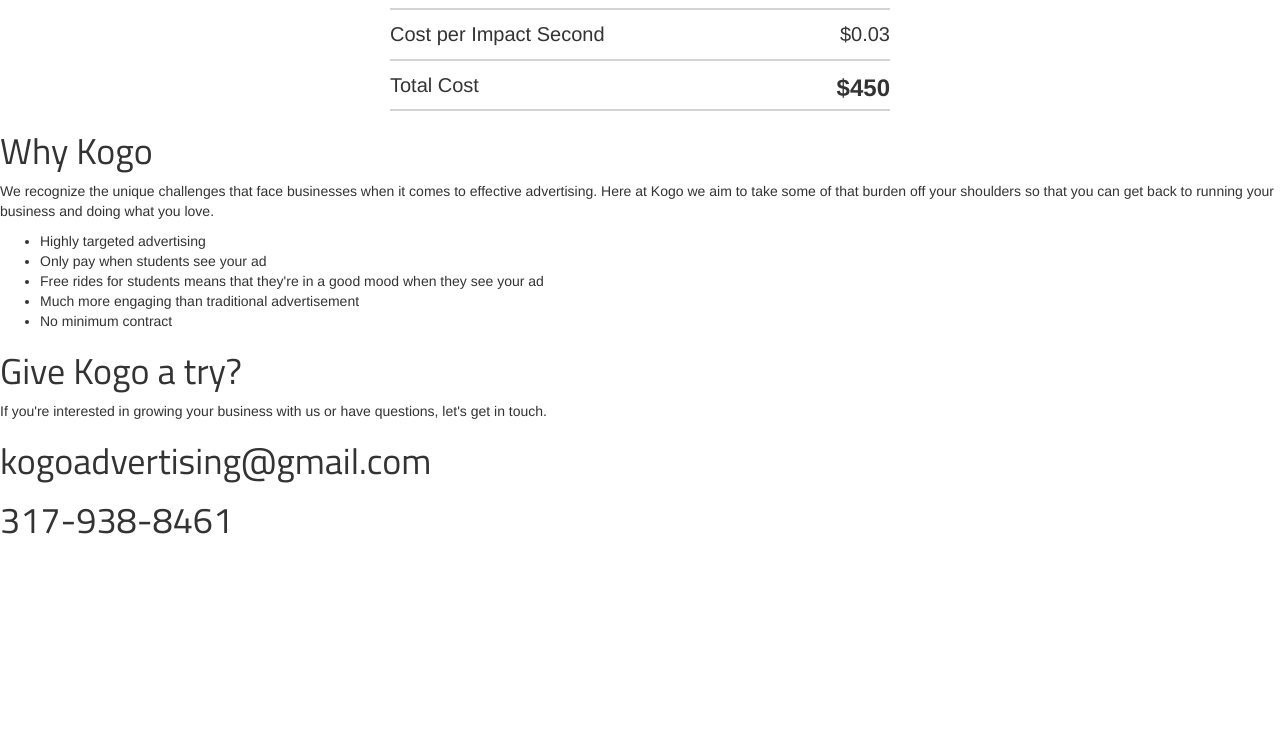
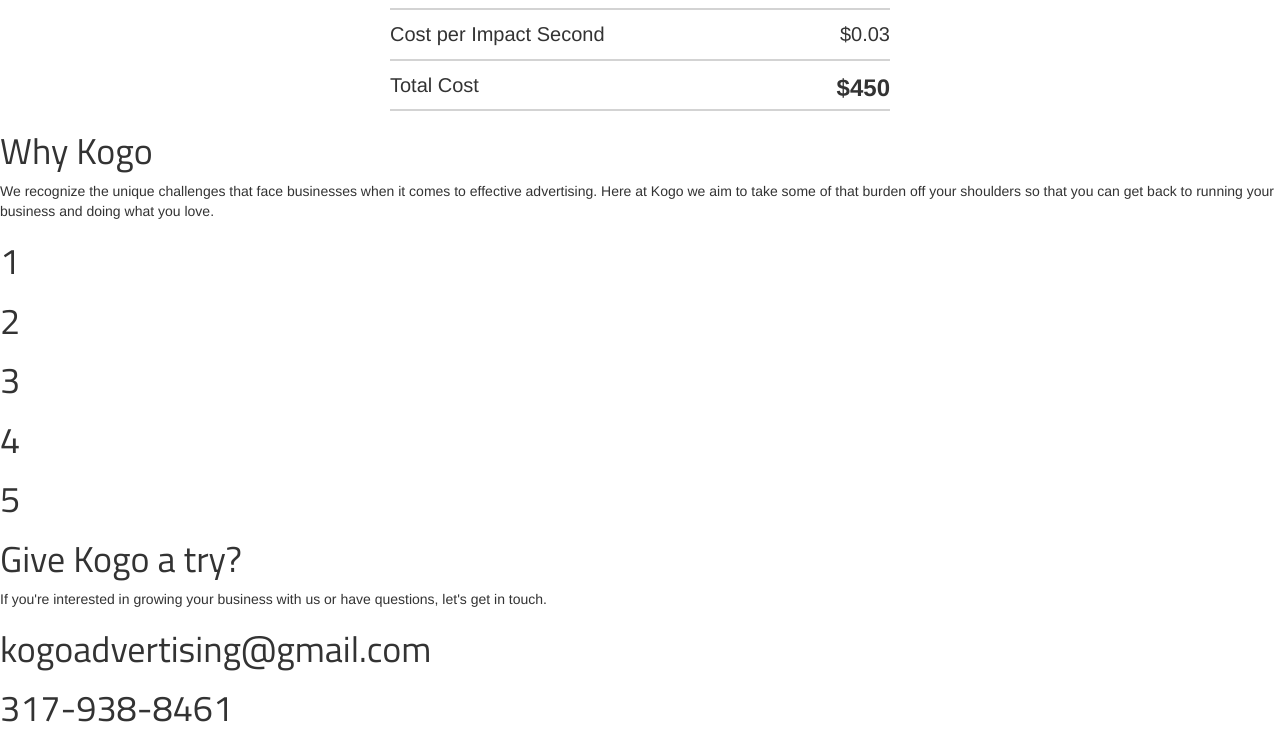
Before and after one commit to akyker20/KogoBusinesses, a Django app: template kogo/templates/companies.html in a window 1280 px wide. Shown: the part 2284-3019 px from the top of the page. Before the commit the page ends 2818 px from the top, so only its background shows below. Run offline with Django 3.2, Linux system fonts and the light colour scheme; the template is opened without the code that fills it, so the values that code supplies are empty; some libraries are stand-ins or nearby versions.

Commit message:
removed twython and twitter stuff and added icon js and began to style

```diff
--- a/kogo/static/css/company/desktop.css
+++ b/kogo/static/css/company/desktop.css
@@ -190,3 +190,16 @@
 	font-size: 1.5em;
 	width: 500px;
 }
+
+div.icons-container {
+	margin: 30px 0px;
+	overflow: auto;
+	overflow-y: hidden;
+}
+
+div.icon {
+	text-align: center;
+	width: 230px;
+	font-size: 75px;
+	float: left;
+}
--- a/kogo/static/js/companies.js
+++ b/kogo/static/js/companies.js
@@ -3,6 +3,20 @@
 	$( window ).resize(function() {
   		resetPaddingOfIntroSectionToFitBrowserHeight();
 	});
+
+	var lastHoverDate = new Date();
+	var halfASecond = 500;
+
+	$("div.icon").hover(function(){
+		var hoverDate = new Date();
+		if(hoverDate.getTime() - lastHoverDate.getTime() > halfASecond) {
+			var data = $(this).data("id");
+			$("div.icon-info:visible").hide();
+			var infoContainerToShow = $("div.icon-info[data-id=" + data + "]");
+			infoContainerToShow.fadeIn(1000);
+			lastHoverDate = hoverDate;
+		}
+	}, function() {});
 });
 
 var resetPaddingOfIntroSectionToFitBrowserHeight = function() {
--- a/kogo/templates/companies.html
+++ b/kogo/templates/companies.html
@@ -107,13 +107,32 @@
 				We recognize the unique challenges that face businesses when it comes to effective advertising. Here at Kogo we aim to take some of that burden off your shoulders so that you can get back to running your business and doing what you love.
 			</p>
 		</div>
-			<ul>
-				<li>Highly targeted advertising</li>
-				<li>Only pay when students see your ad</li>
-				<li>Free rides for students means that they're in a good mood when they see your ad</li>
-				<li>Much more engaging than traditional advertisement</li>
-				<li>No minimum contract</li>
-		</ul>
+		<div class="icon-info-container">
+			<div class="icons-container">
+				<div class="icon" data-id="1"><h1>1</h1></div>
+				<div class="icon" data-id="2"><h1>2</h1></div>
+				<div class="icon" data-id="3"><h1>3</h1></div>
+				<div class="icon" data-id="4"><h1>4</h1></div>
+				<div class="icon" data-id="5"><h1>5</h1></div>
+			</div>
+			<div class="icon-info-container">
+				<div class="icon-info" hidden="true" data-id="1">
+					Here is some information about highly targeted advertising.
+				</div>
+				<div class="icon-info" hidden="true" data-id="2">
+					Here is some information about how students only pay when they see your ads.
+				</div>
+				<div class="icon-info" hidden="true" data-id="3">
+					Here is some information about how free rides put students in a good mood.
+				</div>
+				<div class="icon-info" hidden="true" data-id="4">
+					Here is some information about how we are more engaging than traditional advertising.
+				</div>
+				<div class="icon-info" hidden="true" data-id="5">
+					Here is some information about no minimum contract.
+				</div>
+			</div>
+		</div>
 	</div>
 </section>
 
--- a/requirements.txt
+++ b/requirements.txt
@@ -4,5 +4,4 @@
 gunicorn==19.1.1
 psycopg2==2.5.4
 static3==0.5.1
-twython==3.2.0
 wsgiref==0.1.2
```
Also changed, not shown: kogo/settings.py (+0 -8 lines), kogo/views.py (+1 -10 lines).
